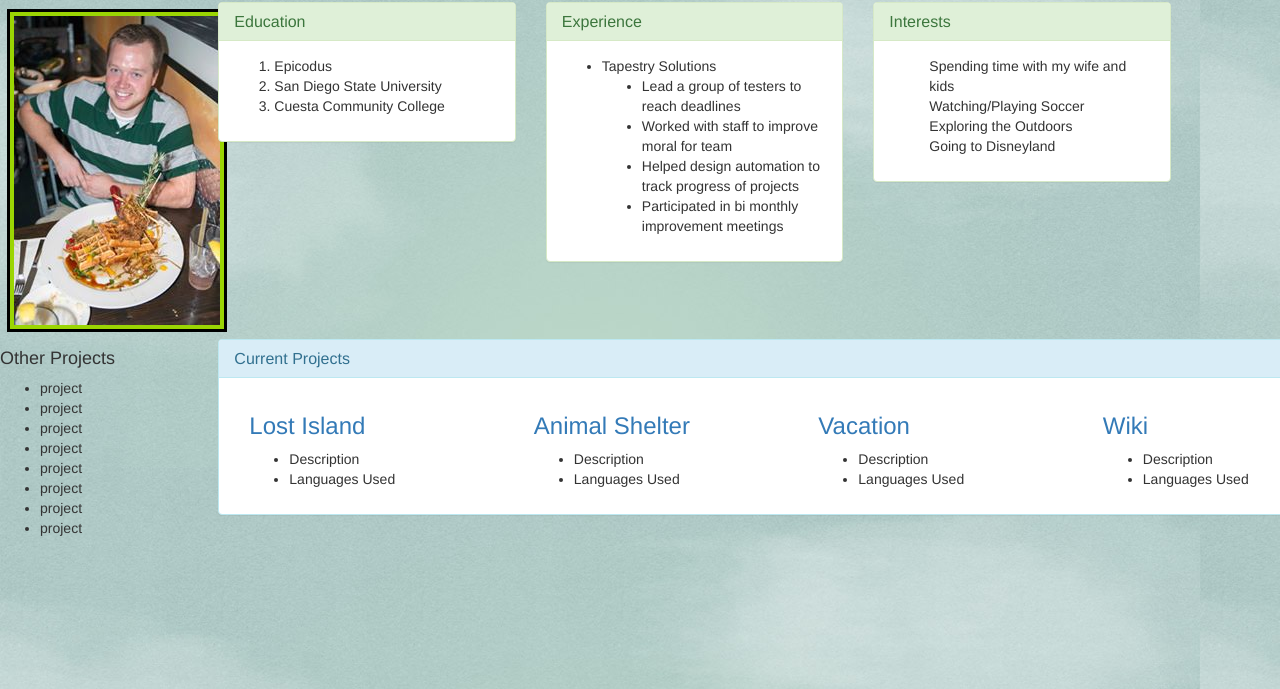
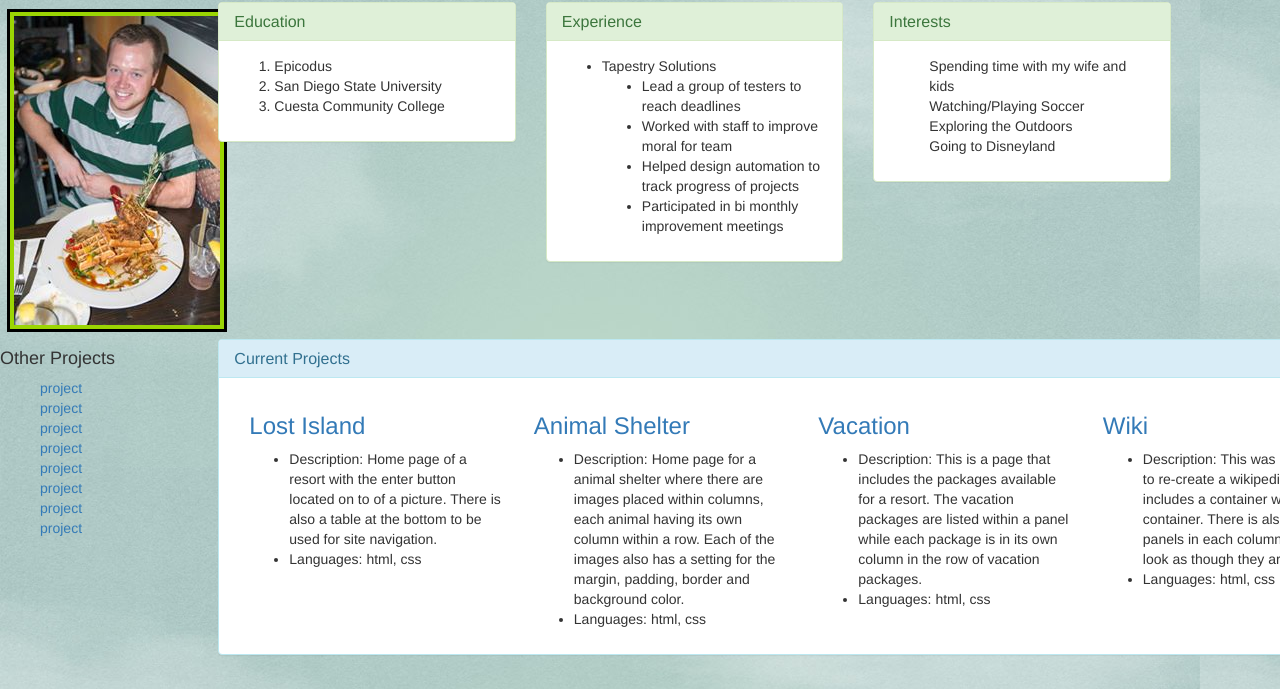
Before and after one commit to seacamjen/project1, a plain HTML site: page index.html in a window 1280 px wide. Shown: the part 111-800 px from the top of the page. Drawn offline with Linux system fonts and the light colour scheme.

Commit message:
It will include more information in the Current Projects section. The Other Projects section have the bullets removed for thier list.

```diff
--- a/css/style.css
+++ b/css/style.css
@@ -25,3 +25,7 @@
 ul ul {
   list-style-type:disc;
 }
+
+.second ul a {
+  list-style-type: none;
+}
--- a/index.html
+++ b/index.html
@@ -86,14 +86,14 @@
               <div class="col-md-2">
                 <h4>Other Projects</h4>
                 <ul>
-                  <li>project</li>
-                  <li>project</li>
-                  <li>project</li>
-                  <li>project</li>
-                  <li>project</li>
-                  <li>project</li>
-                  <li>project</li>
-                  <li>project</li>
+                  <a href="https://seacamjen.github.io/animal-shelter"><li>project</li></a>
+                  <a href="https://seacamjen.github.io/animal-shelter"><li>project</li></a>
+                  <a href="https://seacamjen.github.io/animal-shelter"><li>project</li></a>
+                  <a href="https://seacamjen.github.io/animal-shelter"><li>project</li></a>
+                  <a href="https://seacamjen.github.io/animal-shelter"><li>project</li></a>
+                  <a href="https://seacamjen.github.io/animal-shelter"><li>project</li></a>
+                  <a href="https://seacamjen.github.io/animal-shelter"><li>project</li></a>
+                  <a href="https://seacamjen.github.io/animal-shelter"><li>project</li></a>
                 </ul>
               </div>
             </div>
@@ -108,29 +108,29 @@
                       <div class="col-md-3">
                         <a href="https://seacamjen.github.io/lost-island"><h3>Lost Island</h3></a>
                         <ul>
-                          <li>Description</li>
-                          <li>Languages Used</li>
+                          <li>Description: Home page of a resort with the enter button located on to of a picture. There is also a table at the bottom to be used for site navigation.</li>
+                          <li>Languages: html, css</li>
                         </ul>
                       </div>
                       <div class="col-md-3">
                         <a href="https://seacamjen.github.io/animal-shelter"><h3>Animal Shelter</h3></a>
                         <ul>
-                          <li>Description</li>
-                          <li>Languages Used</li>
+                          <li>Description: Home page for a animal shelter where there are images placed within columns, each animal having its own column within a row. Each of the images also has a setting for the margin, padding, border and background color.</li>
+                          <li>Languages: html, css</li>
                         </ul>
                       </div>
                       <div class="col-md-3">
                         <a href="https://seacamjen.github.io/vacation"><h3>Vacation</h3>
                         <ul></a>
-                          <li>Description</li>
-                          <li>Languages Used</li>
+                          <li>Description: This is a page that includes the packages available for a resort. The vacation packages are listed within a panel while each package is in its own column in the row of vacation packages.</li>
+                          <li>Languages: html, css</li>
                         </ul>
                       </div>
                       <div class="col-md-3">
                         <a href="https://seacamjen.github.io/wiki"><h3>Wiki</h3>
                         <ul></a>
-                          <li>Description</li>
-                          <li>Languages Used</li>
+                          <li>Description: This was an attempt to re-create a wikipedia page. It includes a container within a container. There is also multiple panels in each column, making it look as though they are stacked.</li>
+                          <li>Languages: html, css</li>
                         </ul>
                       </div>
                     </div>
```
